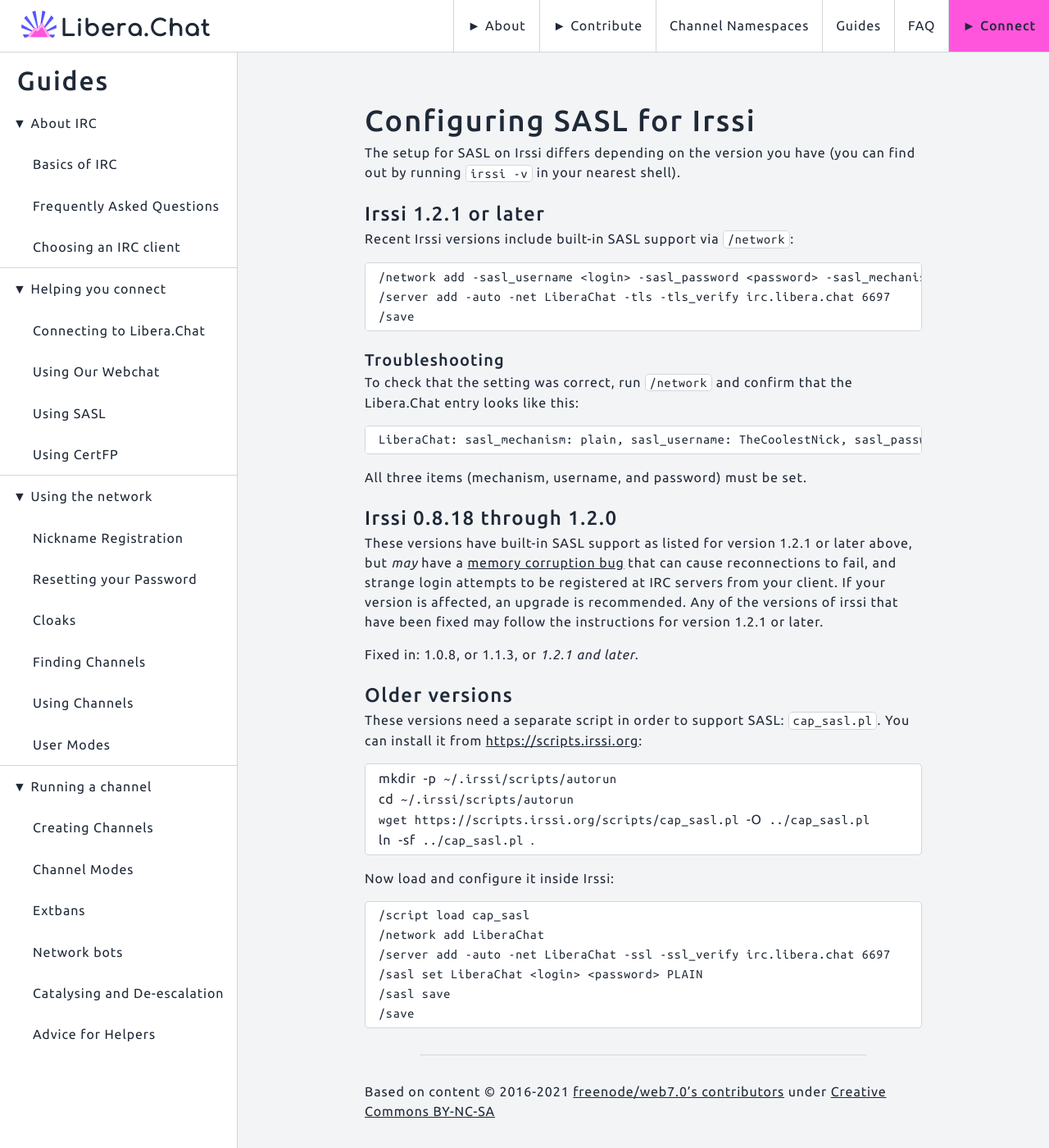
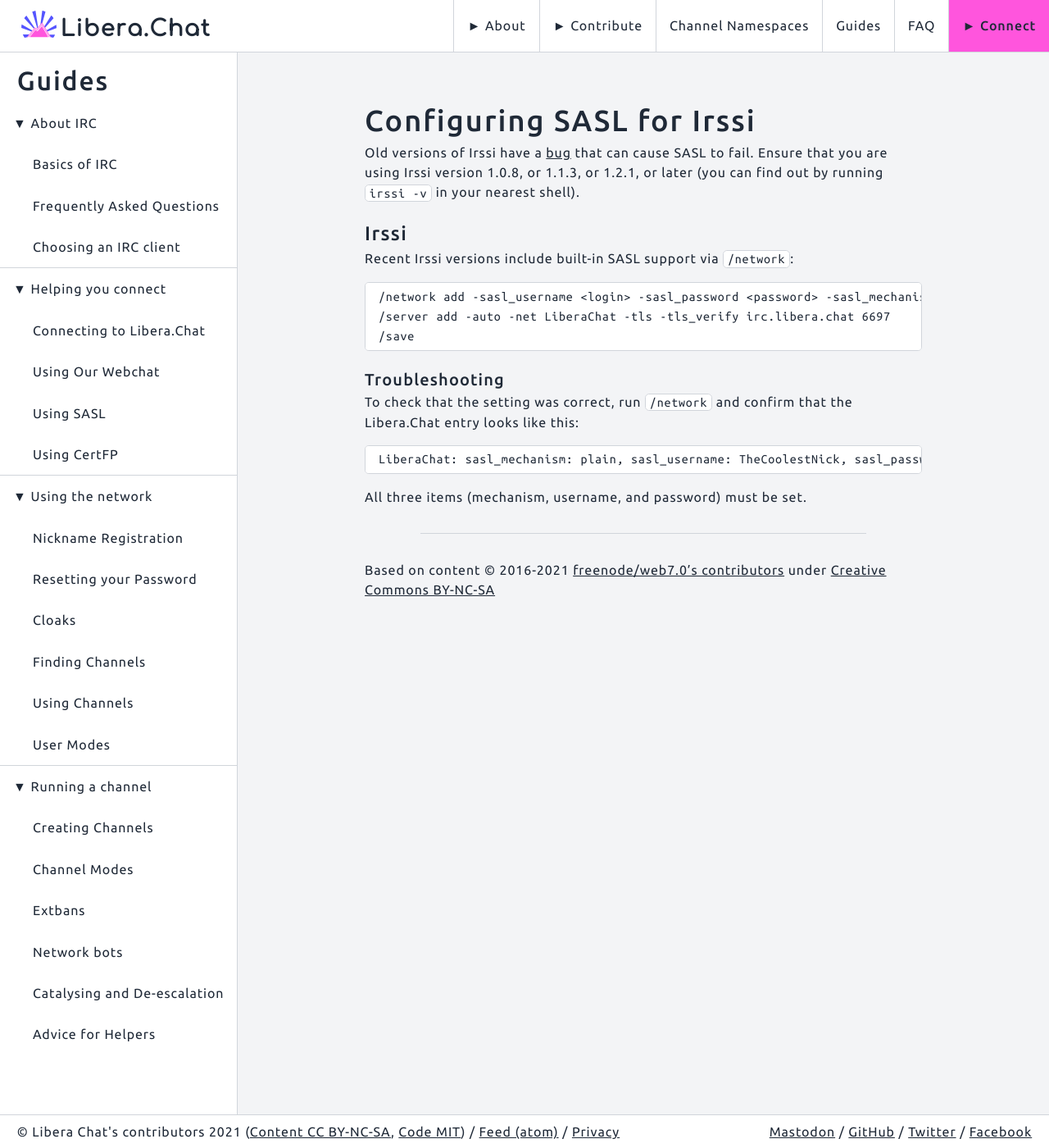
Before and after one commit to Libera-Chat/libera-chat.github.io, a Jekyll site: the page built from content/_guides/sasl/irssi.md, in a window 1280 px wide and 1400 px high. Shown: the whole window at 82% size. Built offline with Jekyll 4.4.1, drawn with Linux system fonts in a browser that asks for light colours.

Commit message:
Irssi sasl: remove version numbers (#195)
* Irssi sasl: spell out version numbers

* Delete excessive mention of CVE and very old version info

````diff
--- a/content/_guides/sasl/irssi.md
+++ b/content/_guides/sasl/irssi.md
@@ -4,10 +4,11 @@
 credits: web7
 ---
 
-The setup for SASL on Irssi differs depending on the version you have (you can
-find out by running `irssi -v` in your nearest shell).
+Old versions of Irssi have a [bug][CVE-2019-13045] that can cause SASL to
+fail. Ensure that you are using Irssi version 1.0.8, or 1.1.3, or 1.2.1, or
+later (you can find out by running `irssi -v` in your nearest shell).
 
-## Irssi 1.2.1 or later
+## Irssi
 
 Recent Irssi versions include built-in SASL support via `/network`:
 
@@ -28,38 +29,4 @@
 
 All three items (mechanism, username, and password) must be set.
 
-## Irssi 0.8.18 through 1.2.0
-
-These versions have built-in SASL support as listed for version 1.2.1 or later
-above, but _may_ have a [memory corruption bug][CVE-2019-13045] that can cause
-reconnections to fail, and strange login attempts to be registered at IRC
-servers from your client.  If your version is affected, an upgrade is
-recommended.  Any of the versions of irssi that have been fixed may follow the
-instructions for version 1.2.1 or later.
-
-Fixed in: 1.0.8, or 1.1.3, or _1.2.1 and later_.
-
-[CVE-2019-13045]: https://irssi.org/security/irssi_sa_2019_06.txt
-
-## Older versions
-
-These versions need a separate script in order to support SASL: `cap_sasl.pl`.
-You can install it from <https://scripts.irssi.org>:
-
-```sh
-mkdir -p ~/.irssi/scripts/autorun
-cd ~/.irssi/scripts/autorun
-wget https://scripts.irssi.org/scripts/cap_sasl.pl -O ../cap_sasl.pl
-ln -sf ../cap_sasl.pl .
-```
-
-Now load and configure it inside Irssi:
-
-```irc
-/script load cap_sasl
-/network add LiberaChat
-/server add -auto -net LiberaChat -ssl -ssl_verify irc.libera.chat 6697
-/sasl set LiberaChat <login> <password> PLAIN
-/sasl save
-/save
-```
+[CVE-2019-13045]: https://irssi.org/security/html/irssi_sa_2019_06/
````
